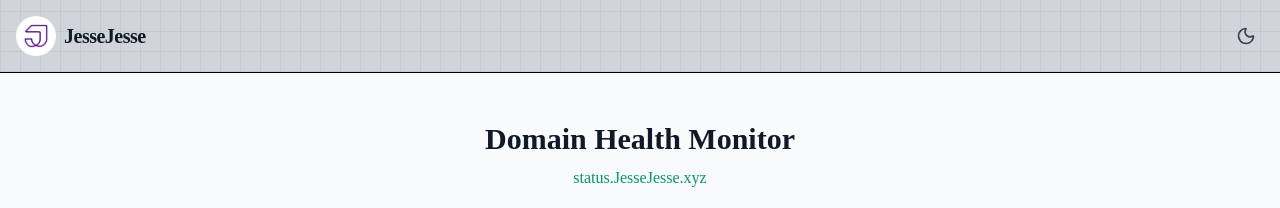
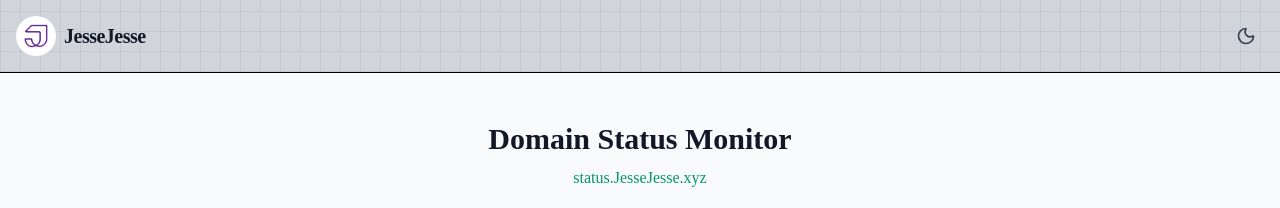
Before and after one commit to sudo-self/domain-status-api, a Next.js app: page / in a window 1280 px wide. Shown: the top 208 px of the page. Built offline with nearby package versions, Linux system fonts and the light colour scheme; no server answers.

Commit message:
Update page.jsx

```diff
--- a/app/page.jsx
+++ b/app/page.jsx
@@ -51,7 +51,7 @@ export default function Home() {
         <div className="max-w-md mx-auto">
           <div className="flex flex-col items-center mb-8">
             <h1 className="text-3xl font-bold text-gray-900 dark:text-white mb-2 font-mono">
-             Domain Health Monitor
+             Domain Status Monitor
             </h1>
             <p className="text-emerald-600 dark:text-cyan-500 mb-4">
              status.JesseJesse.xyz
```
